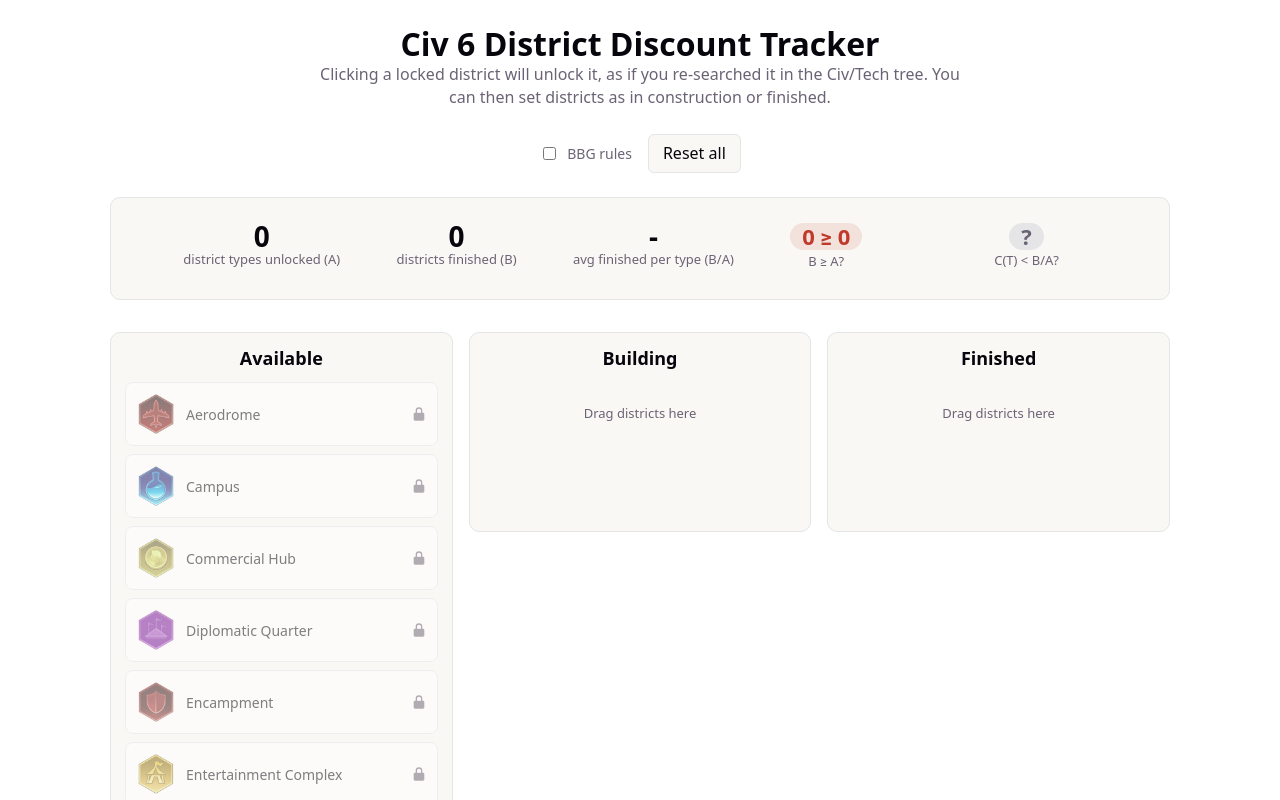
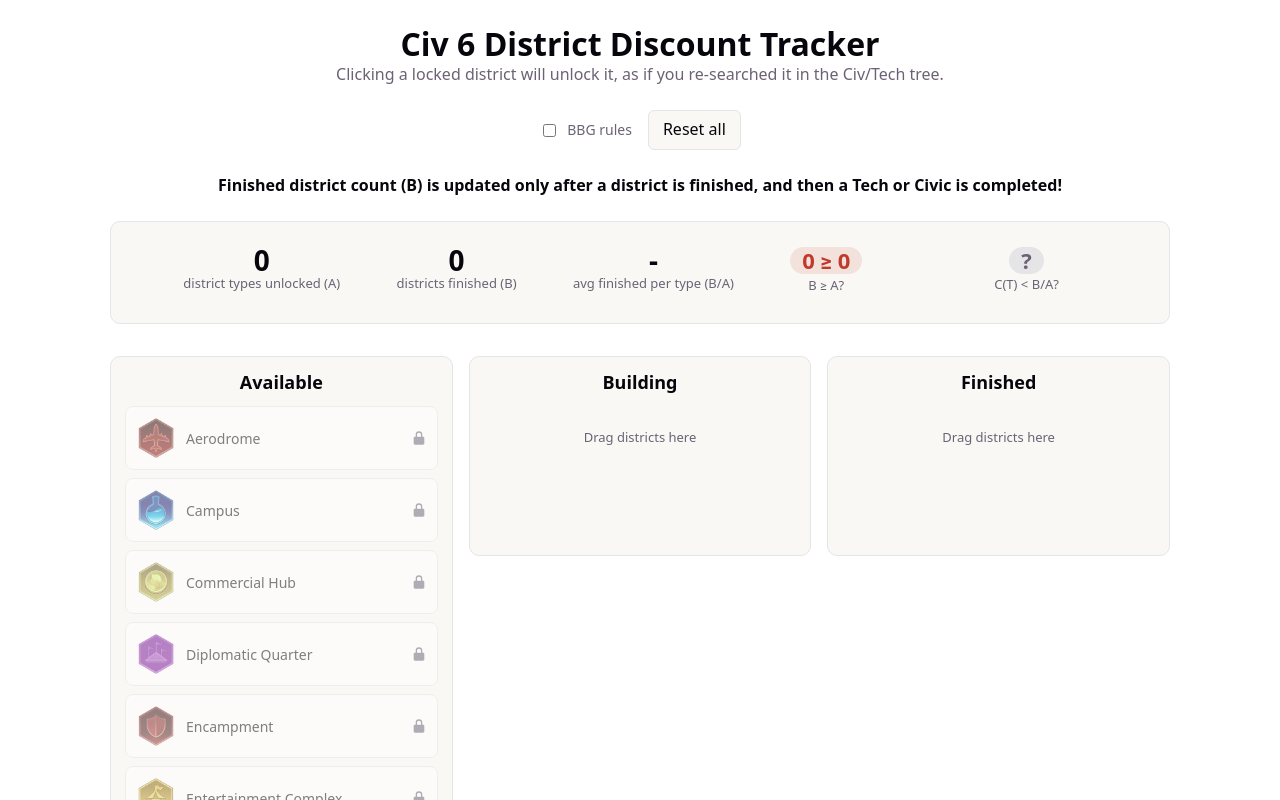
Before and after one commit to Waelmio/civ6-discount, a React (Vite) app: page / in a window 1280 px wide. Shown: the top 800 px of the page. Built offline with nearby package versions, Linux system fonts and the light colour scheme.

Commit message:
Adding small infos

```diff
--- a/src/App.css
+++ b/src/App.css
@@ -23,6 +23,7 @@
   display: flex;
   align-items: center;
   justify-content: center;
+  flex-wrap: wrap;
   gap: 16px;
   margin: 24px 0;
 }
@@ -31,6 +32,14 @@
   display: flex;
   align-items: center;
   gap: 8px;
+}
+
+.warning-text {
+  margin: 0 0 24px;
+  font-size: 16px;
+  font-weight: 700;
+  color: var(--text-h);
+  text-align: center;
 }
 
 button.reset {
--- a/src/App.tsx
+++ b/src/App.tsx
@@ -229,7 +229,7 @@
       <header>
         <h1>Civ 6 District Discount Tracker</h1>
         <p className="subtitle">
-          Clicking a locked district will unlock it, as if you re-searched it in the Civ/Tech tree. You can then set districts as in construction or finished.
+          Clicking a locked district will unlock it, as if you re-searched it in the Civ/Tech tree.
         </p>
       </header>
 
@@ -242,6 +242,10 @@
           Reset all
         </button>
       </section>
+
+      <p className="warning-text">
+        Finished district count (B) is updated only after a district is finished, and then a Tech or Civic is completed!
+      </p>
 
       <section className="summary-bar">
         <div className="stat">
```
